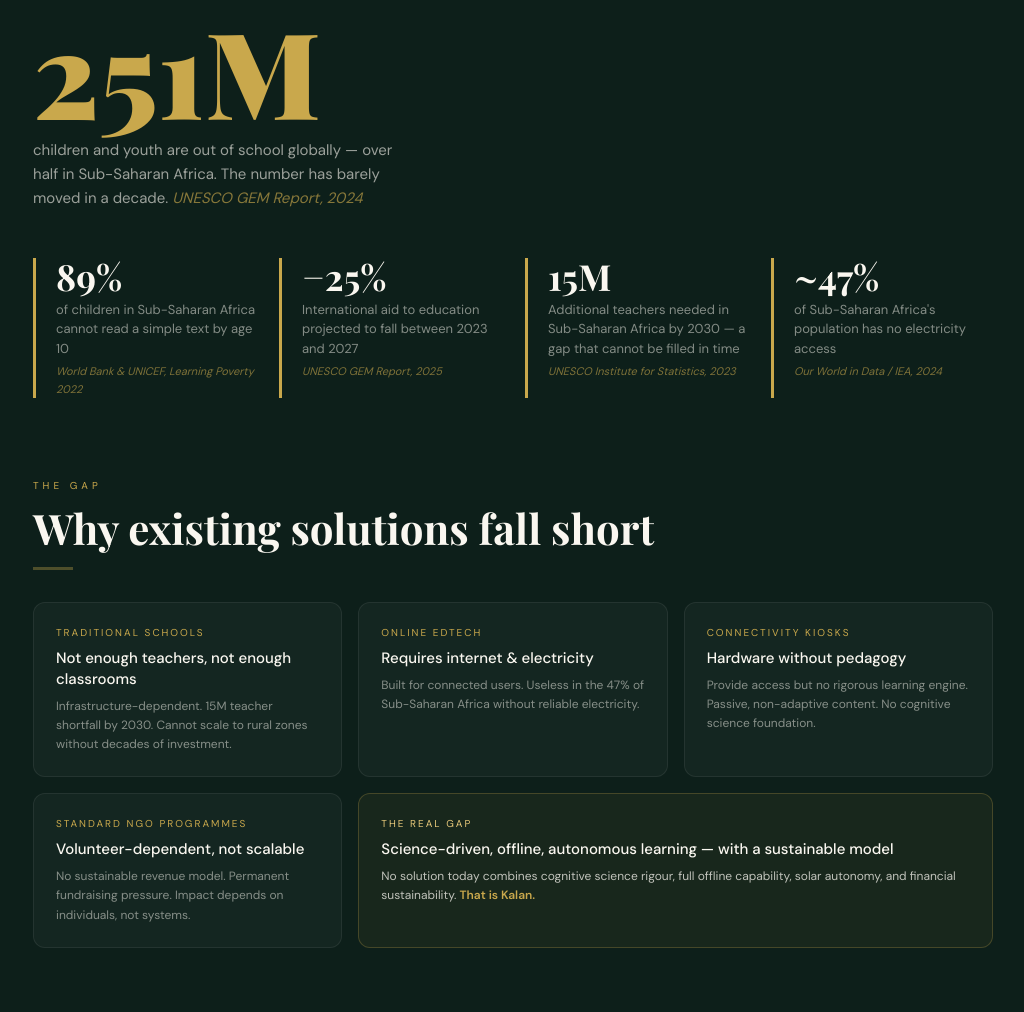
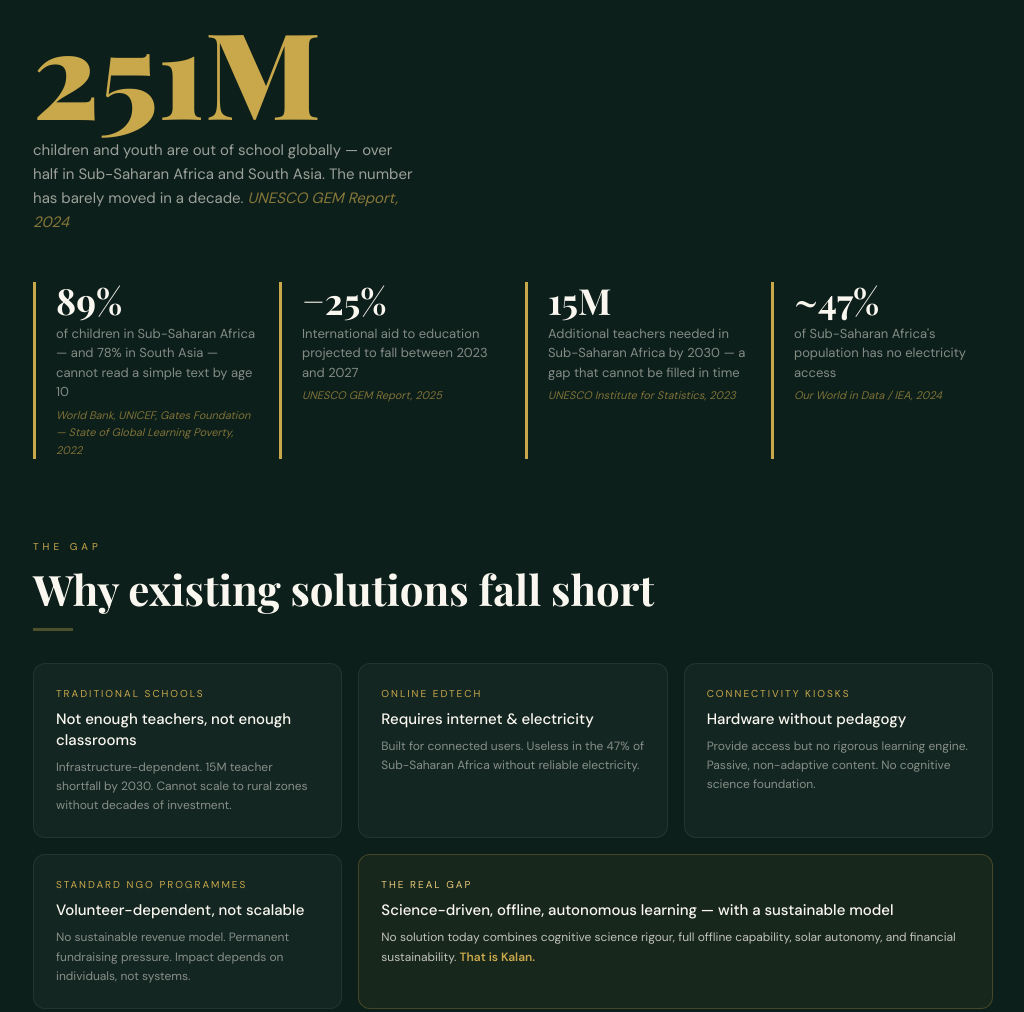
Before and after one commit to kalan-org/kalan-pitch, a plain HTML site: page index.html in a window 1280 px wide. Shown: the part 860-1872 px from the top of the page, without its empty margins (127-1151 px from the left). Drawn offline with nearby package versions, Linux system fonts and the light colour scheme; a web font is replaced by a local one.

Commit message:
Update index.html

```diff
--- a/index.html
+++ b/index.html
@@ -263,9 +263,9 @@
     <h2 class="lc">A learning crisis hiding in plain sight</h2>
     <div class="dv dv-d"></div>
     <div class="bs">251M</div>
-    <p class="bl">children and youth are out of school globally — over half in Sub-Saharan Africa. The number has barely moved in a decade. <em style="color:rgba(201,168,76,0.65)">UNESCO GEM Report, 2024</em></p>
+    <p class="bl">children and youth are out of school globally — over half in Sub-Saharan Africa and South Asia. The number has barely moved in a decade. <em style="color:rgba(201,168,76,0.65)">UNESCO GEM Report, 2024</em></p>
     <div class="sg">
-      <div class="sc"><div class="v">89%</div><div class="d">of children in Sub-Saharan Africa cannot read a simple text by age 10</div><div class="s">World Bank & UNICEF, Learning Poverty 2022</div></div>
+      <div class="sc"><div class="v">89%</div><div class="d">of children in Sub-Saharan Africa — and 78% in South Asia — cannot read a simple text by age 10</div><div class="s">World Bank, UNICEF, Gates Foundation — State of Global Learning Poverty, 2022</div></div>
       <div class="sc"><div class="v">−25%</div><div class="d">International aid to education projected to fall between 2023 and 2027</div><div class="s">UNESCO GEM Report, 2025</div></div>
       <div class="sc"><div class="v">15M</div><div class="d">Additional teachers needed in Sub-Saharan Africa by 2030 — a gap that cannot be filled in time</div><div class="s">UNESCO Institute for Statistics, 2023</div></div>
       <div class="sc"><div class="v">~47%</div><div class="d">of Sub-Saharan Africa's population has no electricity access</div><div class="s">Our World in Data / IEA, 2024</div></div>
@@ -566,7 +566,7 @@
         <div class="src-cat">Problem statistics</div>
         <div class="src-items">
           <div class="src-item"><div class="src-val">251M</div><div><div class="src-title">Children and youth out of school globally</div><div class="src-desc">UNESCO Global Education Monitoring Report, 2024. Out-of-school population reduced by only 1% in nearly 10 years.</div><a class="src-link" href="https://www.unesco.org/gem-report/en">→ unesco.org/gem-report</a></div></div>
-          <div class="src-item"><div class="src-val">89%</div><div><div class="src-title">Children in Sub-Saharan Africa cannot read a simple text by age 10</div><div class="src-desc">World Bank & UNICEF, State of Global Learning Poverty 2022. "Learning poverty" indicator — inability to read and understand a simple text by end of primary. Global LMIC average is 70%.</div><a class="src-link" href="https://www.worldbank.org/en/topic/education/brief/what-is-learning-poverty">→ worldbank.org — Learning Poverty</a></div></div>
+          <div class="src-item"><div class="src-val">89%</div><div><div class="src-title">Children in Sub-Saharan Africa cannot read a simple text by age 10 — 78% in South Asia</div><div class="src-desc">World Bank, UNICEF, USAID, FCDO & Gates Foundation — State of Global Learning Poverty 2022. "Learning poverty" measures inability to read and understand a simple text by end of primary school. Before COVID, the rate in SSA was already 86% — it had not improved at all between 2015 and 2019. Pre-pandemic South Asia was at 60%, rising to 78% post-COVID. Global LMIC average: 70%.</div><a class="src-link" href="https://www.worldbank.org/en/topic/education/publication/state-of-global-learning-poverty">→ World Bank — State of Global Learning Poverty 2022</a></div></div>
           <div class="src-item"><div class="src-val">−25%</div><div><div class="src-title">Projected drop in international aid to education, 2023–2027</div><div class="src-desc">UNESCO GEM Report analysis, 2025. 12% decline already observed in 2024. Aid represents ~17% of public education spending in low-income countries.</div><a class="src-link" href="https://www.unesco.org/en/education-financing">→ unesco.org/en/education-financing</a></div></div>
           <div class="src-item"><div class="src-val">15M</div><div><div class="src-title">Additional teachers needed in Sub-Saharan Africa by 2030</div><div class="src-desc">UNESCO Institute for Statistics, 2023. Low-income countries need to increase primary teachers by nearly 50% to meet SDG4 targets.</div><a class="src-link" href="https://www.unesco.org/en/articles/annual-financing-gap-education-almost-100-billion">→ UNESCO Education Finance Gap Report</a></div></div>
           <div class="src-item"><div class="src-val">~47%</div><div><div class="src-title">Sub-Saharan Africa's population without electricity access</div><div class="src-desc">Our World in Data, 2024 (sourced from IEA & World Bank). Absolute number increasing as population growth outpaces grid expansion.</div><a class="src-link" href="https://ourworldindata.org/energy-access">→ ourworldindata.org/energy-access</a></div></div>
```
